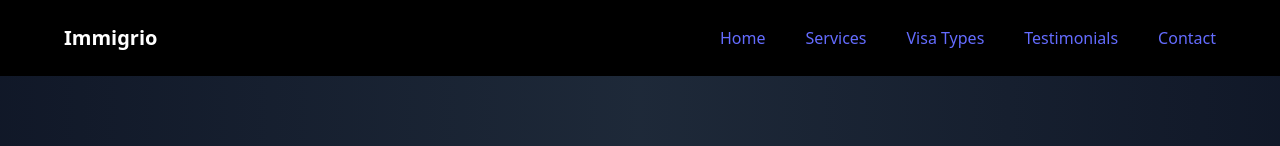
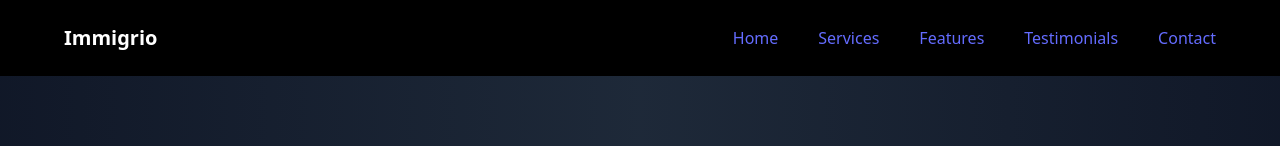
Before and after one commit to mosioc/singlepage-website-immigrio, a React (Vite) app: page / in a window 1280 px wide. Shown: the top 146 px of the page. Built offline with nearby package versions, Linux system fonts and the light colour scheme.

Commit message:
refactor: update constants

```diff
--- a/src/consts/bundle.ts
+++ b/src/consts/bundle.ts
@@ -10,8 +10,8 @@ export const navLinks = [
     title: 'Services',
   },
   {
-    id: 'visa-types',
-    title: 'Visa Types',
+    id: 'features',
+    title: 'Features',
   },
   {
     id: 'testimonials',
@@ -207,7 +207,7 @@ export const socialMedia = [
   {
     id: 'social-media-4',
     icon: linkedin,
-    link: 'https://www.linkedin.com/mosioc',
+    link: 'https://www.linkedin.com/in/mosioc',
   },
 ];
 
```
